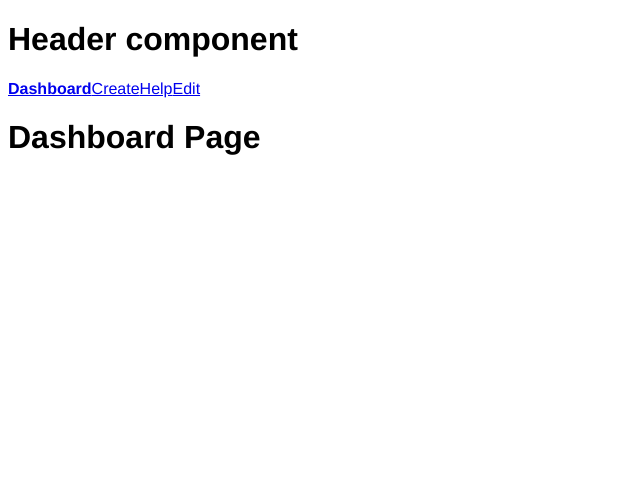
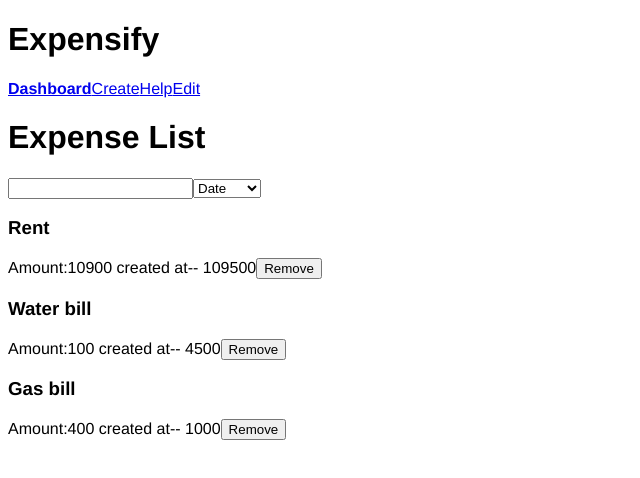
Before and after one commit to SAHARIPRASAD-2907/react-expense-tracker, a React (Create React App) app: page / in a window 1280 px wide. Shown: the top 478 px of the page, without its empty margins (0-640 px from the left). Built offline with nearby package versions, Linux system fonts and the light colour scheme.

Commit message:
completed adding filters based on selection and working on create expense page

```diff
--- a/package.json
+++ b/package.json
@@ -11,6 +11,7 @@
     "nodemon": "^2.0.12",
     "react": "^17.0.2",
     "react-dom": "^17.0.2",
+    "react-redux": "^7.2.4",
     "react-router-dom": "^5.2.0",
     "react-scripts": "4.0.3",
     "redux": "^4.1.1",
--- a/src/App.js
+++ b/src/App.js
@@ -2,13 +2,40 @@
 // Importing pages
 import Header from "./components/Header";
 import AppRouter from "./routers/AppRouter";
+//Redux
+import configureStore from "./redux/store/configureStore";
+//React-redux
+import { Provider } from "react-redux";
+//Redux actions
+import { addExpense } from "./redux/actions/expenses";
+import { setTextFilter } from "./redux/actions/filters";
+import getVisibleExpenses from "./redux/reducers/expenses";
+
+const store = configureStore();
+store.dispatch(
+  addExpense({ description: "Water bill", amount: 100, createdAt: 4500 })
+);
+store.dispatch(
+  addExpense({ description: "Gas bill", amount: 400, createdAt: 1000 })
+);
+store.dispatch(
+  addExpense({ description: "Rent", amount: 10900, createdAt: 109500 })
+);
+
+const state = store.getState();
+console.log(state);
+const visibleExpenses = getVisibleExpenses(state.expenses, state.filters);
+console.log(visibleExpenses);
 
 function App() {
   return (
     <div className="App">
+      <h1>Expensify</h1>
       <Header />
       {/* Routing for rendering pages */}
-      <AppRouter />
+      <Provider store={store}>
+        <AppRouter />
+      </Provider>
     </div>
   );
 }
--- /dev/null
+++ b/src/components/ExpenseForm.js
@@ -0,0 +1,57 @@
+import React from "react";
+
+//setup notes state
+//setup onChnage and value for textArea
+
+class ExpenseForm extends React.Component {
+  state = {
+    description: "",
+    amount: '',
+    note: "",
+  };
+  onDescriptionChange = (e) => {
+    const description = e.target.value;
+    this.setState(() => ({ description }));
+  };
+  onChangeAmount = (e) => {
+    const amount = e.target.value;
+    if(amount.match(/^\d*(\.\d{0,2})?$/)){
+        this.setState(() => ({ amount }));
+    }
+
+  };
+  onAdditionalChangeDescription = (e) => {
+    const note = e.target.value;
+    e.persist();
+    this.setState(() => ({ note }));
+  };
+  render() {
+    return (
+      <div>
+        <form action="">
+          <input
+            type="text"
+            placeholder="Description"
+            autoFocus
+            value={this.state.description}
+            onChange={this.onDescriptionChange}
+          />
+          <input
+            type="text"
+            placeholder="Amount"
+            value={this.state.amount}
+            onChange={this.onChangeAmount}
+          />
+          <textarea
+            placeholder="Add a note for your expenses (optional)"
+            value={this.state.note}
+            onChange={this.onAdditionalChangeDescription}
+          ></textarea>
+          <button>Add Expenses</button>
+        </form>
+      </div>
+    );
+  }
+}
+
+export default ExpenseForm;
--- /dev/null
+++ b/src/components/ExpenseList.js
@@ -0,0 +1,20 @@
+import { connect } from "react-redux";
+import ExpenseListItems from "./ExpenseListItems";
+import getVisibleExpenses from "../redux/selectors/expenses";
+function ExpenseList(props) {
+  return (
+    <div>
+      {props.expenses.map((expense) => {
+        return <ExpenseListItems key={expense.id} {...expense} />;
+      })}
+    </div>
+  );
+}
+
+const ConnectedExpenseList = connect((state) => {
+  return {
+    expenses: getVisibleExpenses(state.expenses, state.filters),
+  };
+})(ExpenseList);
+
+export default ConnectedExpenseList;
--- /dev/null
+++ b/src/components/ExpenseListFilters.js
@@ -0,0 +1,42 @@
+import { connect } from "react-redux";
+import {
+  setTextFilter,
+  setStartDate,
+  setEndDate,
+  sortByDate,
+  sortByAmount,
+} from "../redux/actions/filters";
+
+function ExpenseFilters(props) {
+  return (
+    <div>
+      <input
+        type="text"
+        onChange={(e) => {
+          props.dispatch(setTextFilter(e.target.value));
+        }}
+      />
+      <select
+        value={props.filters.sortBy}
+        onChange={(e) => {
+          if (e.target.value === "date") {
+            props.dispatch(sortByDate());
+          } else if (e.target.value === "amount") {
+            props.dispatch(sortByAmount());
+          }
+        }}
+      >
+        <option value="date">Date</option>
+        <option value="amount">Amount</option>
+      </select>
+    </div>
+  );
+}
+
+const mapStateToProps = (state) => {
+  return {
+    filters: state.filters,
+  };
+};
+
+export default connect(mapStateToProps)(ExpenseFilters);
--- /dev/null
+++ b/src/components/ExpenseListItems.js
@@ -0,0 +1,22 @@
+import { connect } from "react-redux";
+import { removeExpense } from "../redux/actions/expenses";
+function ExpenseListItems({ dispatch, id, description, amount, createdAt }) {
+  const expenseRemove = () => {
+    dispatch(removeExpense({ id }));
+  };
+  return (
+    <div>
+      <h3>{description}</h3>
+      <span>Amount:{amount}</span> created at-- <span>{createdAt}</span>
+      <button onClick={expenseRemove}>Remove</button>
+    </div>
+  );
+}
+
+const mapStateToProps = (state) => {
+  return {
+    expenses: state.expenses,
+  };
+};
+
+export default connect(mapStateToProps)(ExpenseListItems);
--- a/src/components/Header.js
+++ b/src/components/Header.js
@@ -4,11 +4,18 @@
 function Header() {
   return (
     <div>
-      <h1>Header component</h1>
-      <NavLink activeClassName="is-active" exact to="/">Dashboard</NavLink>
-      <NavLink activeClassName="is-active" to="/create">Create</NavLink>
-      <NavLink activeClassName="is-active" to="/help">Help</NavLink>
-      <NavLink activeClassName="is-active" to="/edit">Edit</NavLink>
+      <NavLink activeClassName="is-active" exact to="/">
+        Dashboard
+      </NavLink>
+      <NavLink activeClassName="is-active" to="/create">
+        Create
+      </NavLink>
+      <NavLink activeClassName="is-active" to="/help">
+        Help
+      </NavLink>
+      <NavLink activeClassName="is-active" to="/edit">
+        Edit
+      </NavLink>
     </div>
   );
 }
--- a/src/index.js
+++ b/src/index.js
@@ -2,7 +2,7 @@
 import ReactDOM from "react-dom";
 import { BrowserRouter } from "react-router-dom";
 import App from "./App";
-import redux101 from "./redux/practice/redux-101";
+
 
 ReactDOM.render(
   <React.StrictMode>
--- a/src/pages/AddExpense.js
+++ b/src/pages/AddExpense.js
@@ -1,9 +1,11 @@
 import React from "react";
+import ExpenseForm from "../components/ExpenseForm";
 
 function AddExpense() {
   return (
     <div>
       <h1>Add expense</h1>
+      <ExpenseForm />
     </div>
   );
 }
--- a/src/pages/Dashboard.js
+++ b/src/pages/Dashboard.js
@@ -1,9 +1,13 @@
 import React from "react";
+import ExpenseList from "../components/ExpenseList";
+import ExpenseFilters from "../components/ExpenseListFilters";
 
 function Dashboard() {
   return (
     <div>
-      <h1>Dashboard Page</h1>
+      <h1>Expense List</h1>
+      <ExpenseFilters />
+      <ExpenseList />
     </div>
   );
 }
```
Also changed, not shown: playground/hoc.js (added, +15 -0 lines), 1 other file (tests, documents, lock files or other folders).
